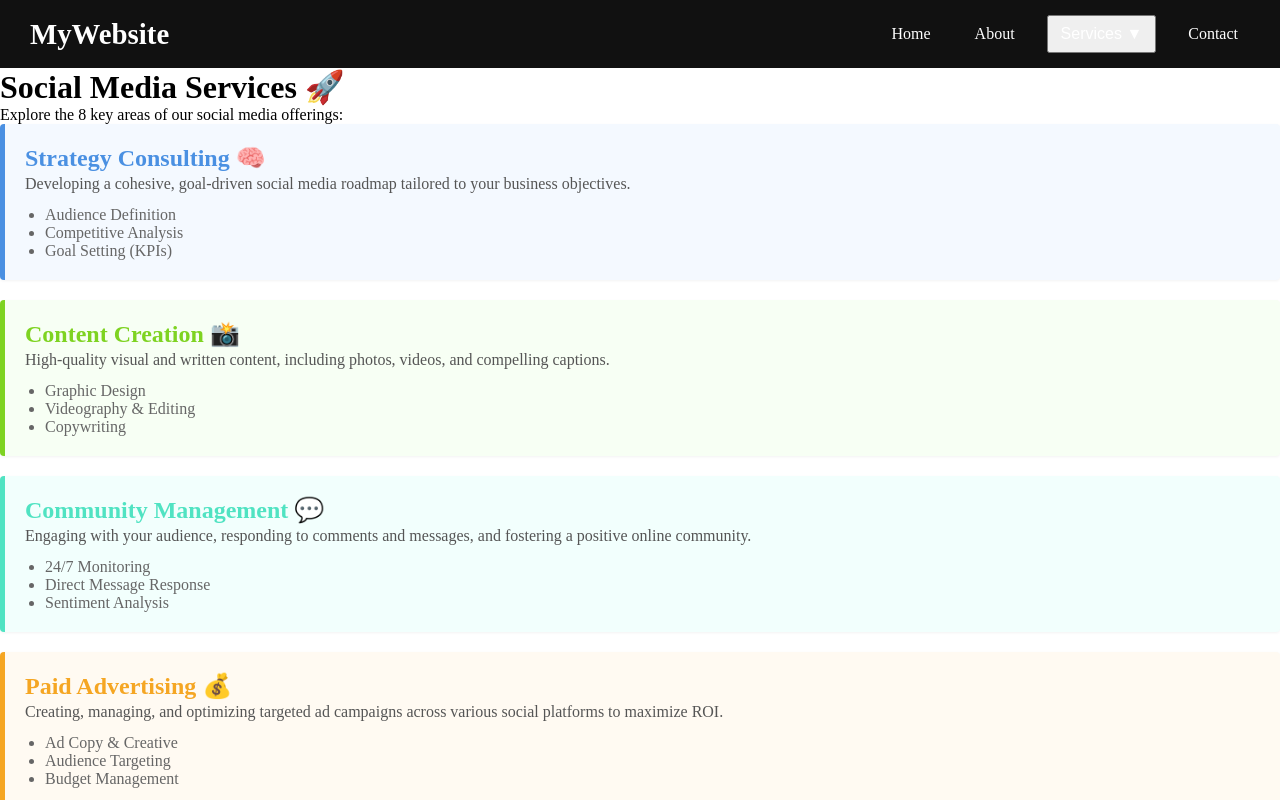
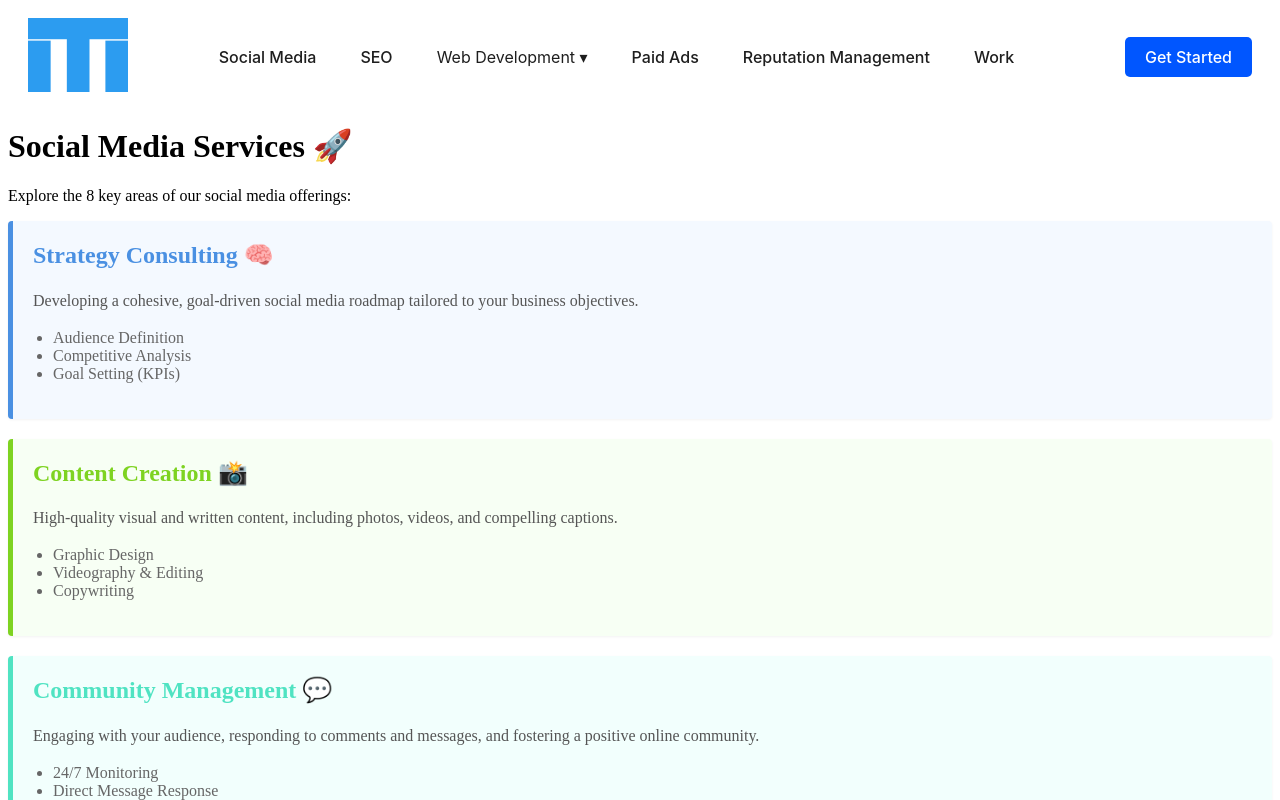
Before and after one commit to waleedabdullah472/International-Agency, a React (Vite) app: page / in a window 1280 px wide. Shown: the top 800 px of the page. Built offline with nearby package versions, Linux system fonts and the light colour scheme.

Commit message:
Your descriptive e

```diff
--- a/src/components/Header.css
+++ b/src/components/Header.css
@@ -1,83 +1,233 @@
-* { margin: 0; padding: 0; box-sizing: border-box; }
+/* Base Styles */
+.header {
+  display: flex;
+  align-items: center;
+  justify-content: space-between;
 
-header.header {
-  display: flex;
-  justify-content: space-between;
-  align-items: center;
-  padding: 15px 30px;
-  background-color: #111;
-  color: #fff;
-  position: sticky;
-  top: 0;
-  z-index: 1000;
+  padding: 10px 20px;
+  font-family: apple-system, BlinkMacSystemFont, Arial, sans-serif;
+  position: relative;
+  font-weight: bold;
 }
 
-.logo h1 { font-size: 1.8rem; }
+/* Logo */
+.logo img {
+  width: 100px;
+}
 
+/* Hamburger button (Desktop: hidden) */
+.hamburger {
+  display: none;
+  font-size: 26px;
+  background: none;
+  border: none;
+  cursor: pointer;
+}
+
+/* Navigation Links Container */
 .nav-links {
-  list-style: none;
   display: flex;
   align-items: center;
   gap: 20px;
+  font-weight: 500;
+  color: #1e1e1e;
+  /* Default Desktop Font Size */
+  font-size: 16px;
 }
 
-.nav-links li a, .dropbtn {
-  color: #fff;
+/* Navigation Links and Dropdown Button */
+.nav-links a,
+.dropdown-btn {
   text-decoration: none;
-  font-size: 1rem;
+  color: #1e1e1e;
   padding: 8px 12px;
-  transition: all 0.3s ease;
+  border-radius: 5px;
+  transition: background 0.3s;
+  cursor: pointer;
+  border: none;
+  background: none;
+  /* Inherit font-size from .nav-links for consistency */
+  font-size: inherit;
+  font-family: inherit;
 }
 
-.nav-links li a:hover, .dropbtn:hover { background-color: #333; border-radius: 5px; }
+.nav-links a:hover,
+.dropdown-btn:hover {
+  background-color: #e0e0e0;
 
-.dropdown { position: relative; }
+
+}
+
+/* Dropdown */
+.dropdown {
+  position: relative;
+}
 
 .dropdown-menu {
   position: absolute;
-  top: 100%;
+  top: 40px;
   left: 0;
-  background-color: #222;
-  min-width: 220px;
-  display: none;
-  flex-direction: column;
-  border-radius: 5px;
-  overflow: hidden;
+  background-color: #fff;
+  border-radius: 8px;
+  box-shadow: 0 4px 12px rgba(0, 0, 0, 0.1);
+  padding: 20px;
+  z-index: 100;
+  display: flex;
 }
 
-.dropdown-menu li a { padding: 10px; color: #fff; display: block; }
-.dropdown-menu li a:hover { background-color: #444; }
-.dropdown-menu.show { display: flex; }
-
-.hamburger {
-  display: none;
+.dropdown-left {
+  display: flex;
   flex-direction: column;
-  cursor: pointer;
-  gap: 5px;
+  gap: 12px;
 }
 
-.hamburger span {
-  height: 3px;
-  width: 25px;
-  background: white;
-  border-radius: 2px;
+.dropdown-left a {
+  color: #1e1e1e;
+  font-weight: 500;
+  transition: color 0.2s;
+  padding: 0; /* Remove padding from nested links for better look */
 }
 
+.dropdown-left a:hover {
+  color: #0056ff;
+  background-color: transparent; /* Clear hover background for nested links */
+}
+
+/* Right Button Container */
+.right-btn {
+  margin-left: 20px;
+}
+
+/* Primary Button */
+.primary-btn {
+  background-color: #0056ff;
+  color: white;
+  border: none;
+  padding: 10px 20px;
+  border-radius: 5px;
+  cursor: pointer;
+  font-weight: 500;
+  transition: background 0.3s;
+  font-size: 16px; /* Default Desktop Button Font Size */
+  font-family: inherit;
+}
+
+.primary-btn:hover {
+  background-color: #0041cc;
+}
+
+/* Close Button (Hidden by default on desktop) */
+.close-sidebar-btn {
+  display: none;
+}
+
+/* Sidebar Overlay (Hidden by default) */
+.sidebar-overlay {
+  display: none;
+}
+
+/* -------------------------------------- */
+/* Responsive Styles (Small Screens: max-width: 768px) */
+/* -------------------------------------- */
 @media (max-width: 768px) {
+  .header {
+    justify-content: space-between;
+  }
+
+  .hamburger {
+    display: block; /* Show hamburger button */
+  }
+
+  /* HIDE the "Get Started" button on small screens */
+  .right-btn {
+    display: none;
+  }
+
+  /* Font size adjustment for small screens */
+  .nav-links, .primary-btn {
+    font-size: 18px; /* Slightly larger font for better readability on mobile */
+  }
+
+  /* Sidebar Overlay Style */
+  .sidebar-overlay {
+    display: block;
+    position: fixed;
+    top: 0;
+    left: 0;
+    width: 100%;
+    height: 100%;
+    background: rgba(0, 0, 0, 0.5);
+    z-index: 150;
+  }
+
+  /* Sidebar Navigation (Menu) */
   .nav-links {
-    position: absolute;
-    top: 65px;
-    left: 0;
-    right: 0;
-    background-color: #111;
+    position: fixed;
+    top: 0;
+    right: -100%;
+    height: 100%;
+    width: 250px;
+    background: white;
     flex-direction: column;
     align-items: flex-start;
-    padding: 15px 30px;
-    display: none;
-    gap: 10px;
+    padding: 20px;
+    padding-top: 60px; /* Space for the close button at the top */
+    gap: 20px;
+    transition: right 0.3s ease-in-out;
+    z-index: 200;
   }
 
-  .nav-links.show { display: flex; }
-  .hamburger { display: flex; }
-  .dropdown-menu { position: relative; top: 0; left: 0; width: 100%; }
+  .nav-links.open {
+    right: 0;
+  }
+
+  /* Close Button Styling */
+  .close-sidebar-btn {
+    display: block;
+    position: absolute;
+    top: 15px;
+    right: 15px;
+    background: none;
+    border: none;
+    font-size: 24px;
+    cursor: pointer;
+    color: #1e1e1e;
+    font-weight: bold;
+    z-index: 210;
+  }
+
+  /* Adjust dropdown within the mobile sidebar */
+  .dropdown-menu {
+    position: relative;
+    top: 0;
+    left: 0;
+    box-shadow: none;
+    padding: 10px 0;
+    width: 100%;
+    background-color: #f7f8fa; /* Slight background for mobile dropdown */
+    border-radius: 4px;
+  }
+
+  .dropdown-left a {
+      padding: 8px 12px;
+  }
 }
+
+/* -------------------------------------- */
+/* Medium Screens (e.g., Tablets) */
+/* -------------------------------------- */
+@media (min-width: 769px) and (max-width: 1024px) {
+    /* Font size adjustment for medium screens */
+    .nav-links, .primary-btn {
+        font-size: 15px; /* Slightly smaller for tablets to fit more */
+        gap: 15px; /* Reduce gap */
+    }
+
+    .right-btn {
+        margin-left: 10px; /* Reduce margin */
+    }
+
+    .primary-btn {
+        padding: 8px 16px;
+    }
+}
--- a/src/components/Header.jsx
+++ b/src/components/Header.jsx
@@ -1,45 +1,112 @@
-import React, { useState } from "react";
+import React, { useState, useEffect, useRef } from "react";
+import { Link } from "react-router-dom";
 import "./Header.css";
+import logo from "../assets/Logo.png"; // Replace with your logo path
 
 const Header = () => {
+  const [showDropdown, setShowDropdown] = useState(false);
   const [menuOpen, setMenuOpen] = useState(false);
-  const [dropdownOpen, setDropdownOpen] = useState(false);
+  const dropdownRef = useRef(null);
 
-  const toggleMenu = () => setMenuOpen(!menuOpen);
-  const toggleDropdown = () => setDropdownOpen(!dropdownOpen);
+  const toggleDropdown = () => {
+    setShowDropdown(!showDropdown);
+  };
+
+  // Function to close both the dropdown and the sidebar/menu
+  const handleLinkClick = () => {
+    setShowDropdown(false);
+    setMenuOpen(false);
+  };
+
+  // New function to close the menu (used by the overlay and the close button)
+  const closeMenu = () => {
+    setMenuOpen(false);
+  }
+
+  // Close dropdown when clicked outside (on desktop)
+  useEffect(() => {
+    const handleClickOutside = (e) => {
+      // Check if the click is outside the dropdown container AND the dropdown is visible
+      if (
+        showDropdown &&
+        dropdownRef.current &&
+        !dropdownRef.current.contains(e.target)
+      ) {
+        setShowDropdown(false);
+      }
+    };
+
+    document.addEventListener("mousedown", handleClickOutside);
+    return () => {
+      document.removeEventListener("mousedown", handleClickOutside);
+    };
+  }, [showDropdown]); // Dependency array includes showDropdown to run when it changes
+
+  // Close dropdown when menu is closed on mobile (for better UX)
+  useEffect(() => {
+    if (!menuOpen) {
+      setShowDropdown(false);
+    }
+  }, [menuOpen]);
 
   return (
     <header className="header">
+      {/* Overlay/Backdrop: Visible when menuOpen is true on mobile */}
+      {menuOpen && <div className="sidebar-overlay" onClick={closeMenu}></div>}
+
+      {/* Left Logo */}
       <div className="logo">
-        <h1>MyWebsite</h1>
+        <Link to="/" onClick={handleLinkClick}>
+          <img src={logo} alt="Logo" />
+        </Link>
       </div>
 
-      <nav className={`nav ${menuOpen ? "show" : ""}`}>
-        <ul className="nav-links">
-          <li><a href="#home">Home</a></li>
-          <li><a href="#about">About</a></li>
+      {/* Hamburger for small screens */}
+      <button
+        className="hamburger"
+        onClick={() => setMenuOpen(!menuOpen)}
+      >
+        ☰
+      </button>
 
-          <li className="dropdown">
-            <button className="dropbtn" onClick={toggleDropdown}>
-              Services ▼
-            </button>
-            <ul className={`dropdown-menu ${dropdownOpen ? "show" : ""}`}>
-              <li><a href="#social">Social Media</a></li>
-              <li><a href="#seo">SEO</a></li>
-              <li><a href="#web">Web Development</a></li>
-              <li><a href="#paid">Paid Ads</a></li>
-              <li><a href="#reputation">Reputation Management</a></li>
-            </ul>
-          </li>
+      {/* Navigation Links (The Sidebar on mobile) */}
+      <nav className={`nav-links ${menuOpen ? "open" : ""}`}>
+        {/* Close Button for the sidebar */}
+        <button className="close-sidebar-btn" onClick={closeMenu}>
+          ✕
+        </button>
 
-          <li><a href="#contact">Contact</a></li>
-        </ul>
+        <Link to="/social-media" onClick={handleLinkClick}>Social Media</Link>
+        <Link to="/seo" onClick={handleLinkClick}>SEO</Link>
+
+        {/* Dropdown Menu */}
+        <div className="dropdown" ref={dropdownRef}>
+          <button className="dropdown-btn" onClick={toggleDropdown}>
+            Web Development ▾
+          </button>
+
+          {showDropdown && (
+            <div className="dropdown-menu">
+              <div className="dropdown-left">
+                <Link to="/web-development#web-development-services" onClick={handleLinkClick}>Web Development Services</Link>
+                <Link to="/web-development#shopify-development-services" onClick={handleLinkClick}>Shopify Development Services</Link>
+                <Link to="/web-development#wordpress-development-services" onClick={handleLinkClick}>WordPress Development Services</Link>
+                <Link to="/web-development#website-maintenance-services" onClick={handleLinkClick}>Website Maintenance Services</Link>
+                <Link to="/web-development#custom-web-apps" onClick={handleLinkClick}>Custom Web Apps</Link>
+              </div>
+            </div>
+          )}
+        </div>
+        {/* End Dropdown Menu */}
+
+        <Link to="/paid-ads" onClick={handleLinkClick}>Paid Ads</Link>
+        <Link to="/reputation-management" onClick={handleLinkClick}>Reputation Management</Link>
+        <Link to="/work" onClick={handleLinkClick}>Work</Link>
       </nav>
 
-      <div className="hamburger" onClick={toggleMenu}>
-        <span></span>
-        <span></span>
-        <span></span>
+      {/* Right Side Button (Hidden on small screens via CSS) */}
+      <div className="right-btn">
+        <button className="primary-btn">Get Started</button>
       </div>
     </header>
   );
```
